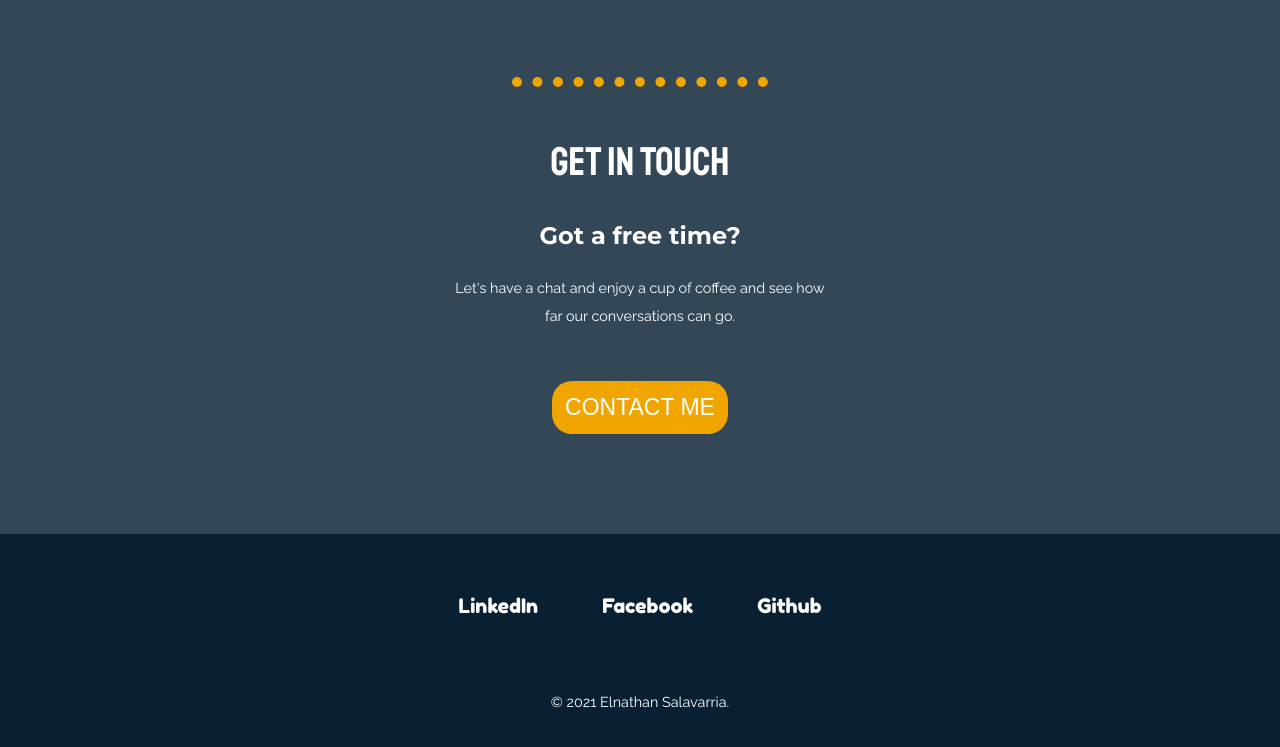
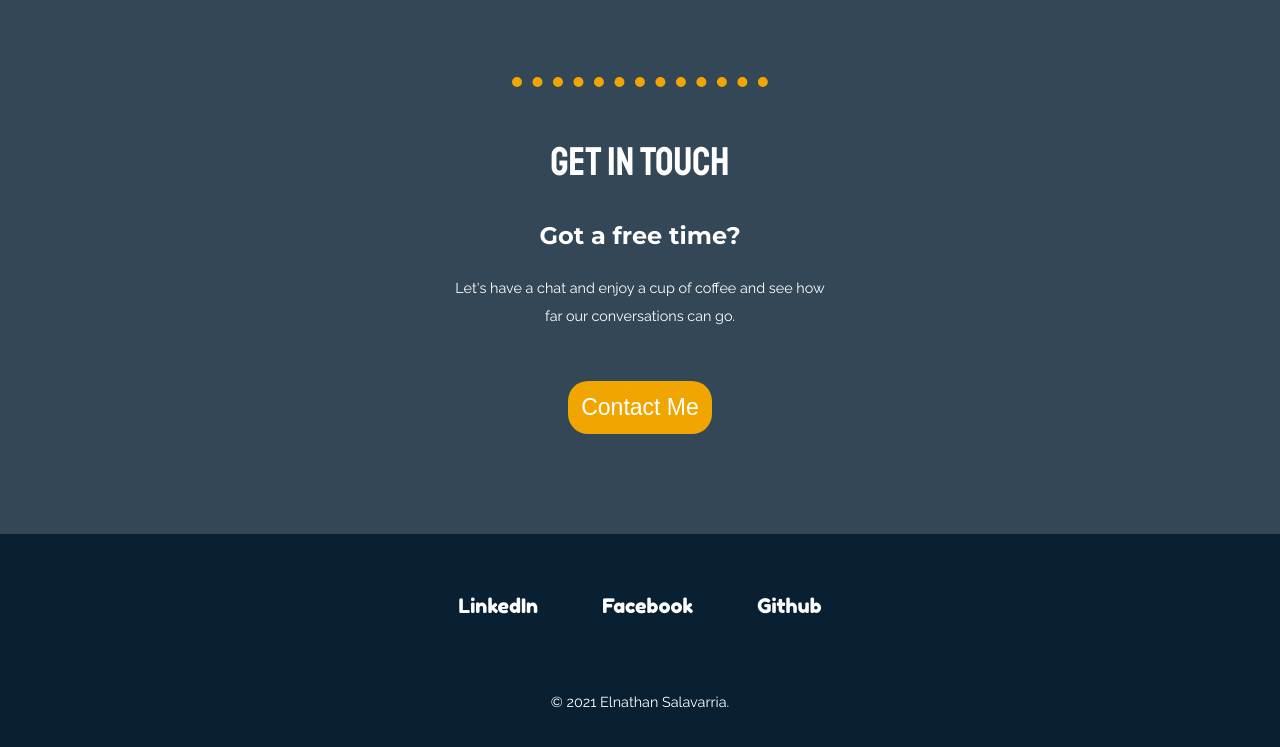
Before and after one commit to elnathan84/Elnathan-s-Corner, a plain HTML site: page index.html in a window 1280 px wide. Shown: the part 1762-2509 px from the top of the page. Drawn offline with Linux system fonts and the light colour scheme.

Commit message:
Button update

```diff
--- a/index.html
+++ b/index.html
@@ -61,7 +61,7 @@
         <h2>Get In Touch</h2>
         <h3 class="free-time">Got a free time?</h3>
         <p class="contact-message">Let's have a chat and enjoy a cup of coffee and see how far our conversations can go.</p>
-        <a class="btn" href="ejsalavarria84@gmail.com">CONTACT ME</a>
+        <a class="btn" href="ejsalavarria84@gmail.com">Contact Me</a>
       </div>
     </div>
 
```
